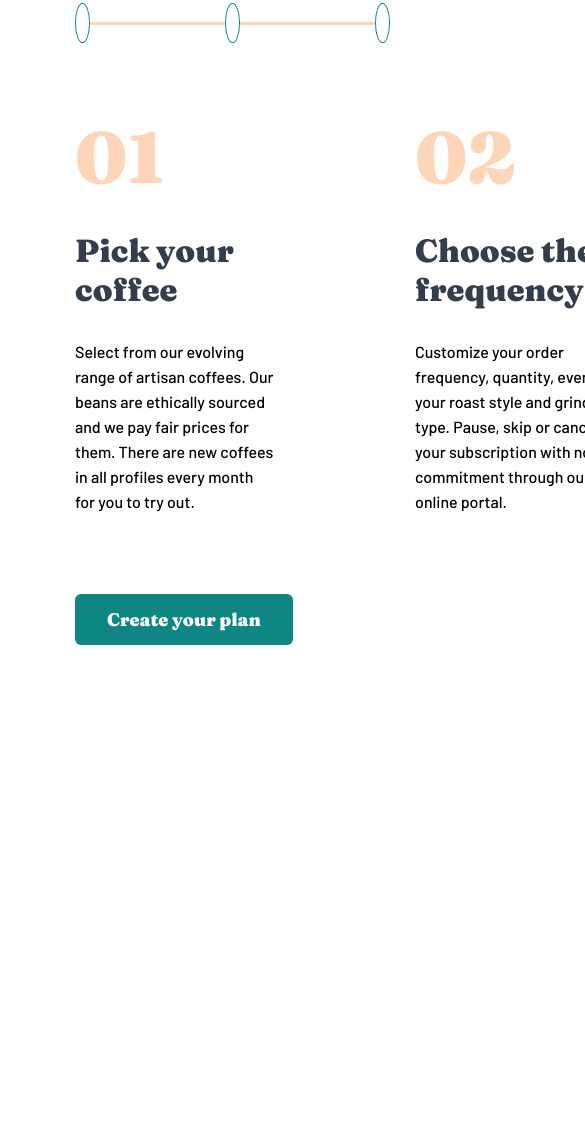
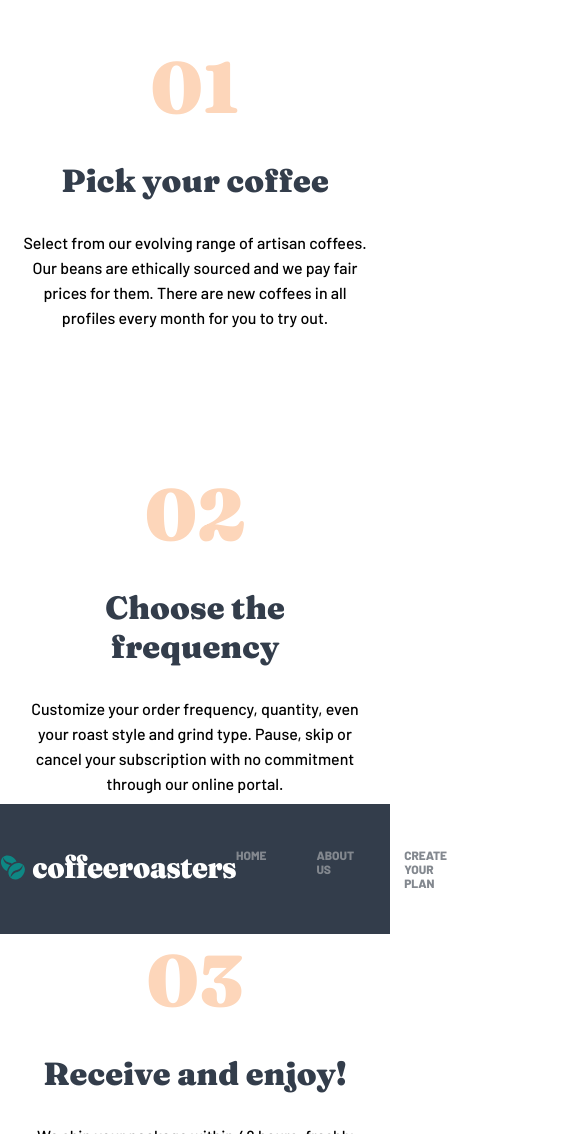
Before and after one commit to Muh1isa/coffee-template, a plain HTML site: page index.html in a window 390 px wide. Shown: the part 4127-5261 px from the top of the page, 585 px wide, since content can reach past the window. Before the commit the page ends 5131 px from the top, so only its background shows below. Drawn offline with Linux system fonts and the light colour scheme.

Commit message:
finished

```diff
--- a/index.html
+++ b/index.html
@@ -111,7 +111,21 @@
         </section>
     </main>
     <footer class="footer">
-
+        <div class="container footer__wrapper">
+            <div class="footer__logo">
+                <img src="./images/logo-f.svg" alt="logo image">
+            </div>
+            <ul class="footer__list">
+                <li class="footer__list-item">home</li>
+                <li class="footer__list-item">about us</li>
+                <li class="footer__list-item">create your plan</li>
+            </ul>
+            <div class="footer__icons">
+                <i class="fa-brands fa-square-facebook"></i>
+                <i class="fa-brands fa-twitter"></i>
+                <i class="fa-brands fa-instagram"></i>
+            </div>
+        </div>
     </footer>
 </body>
 </html>
--- a/scss/blocks/_footer.scss
+++ b/scss/blocks/_footer.scss
@@ -0,0 +1,21 @@
+.footer {
+    height: 130px;
+    background-color: #333D4B;
+    &__wrapper {
+        height: 100%;
+        display: flex;
+        align-items: center;
+        justify-content: space-between;
+    }
+    &__list {
+        color: #83888F;
+    }
+    &__icons {
+        display: flex;
+        gap: 30px;
+        .fa-brands {
+            font-size: 24px;
+            color: #fff;
+        }
+    }
+}
--- a/scss/blocks/_header.scss
+++ b/scss/blocks/_header.scss
@@ -81,7 +81,7 @@
             &-btn {
                 position: absolute;
                 top: 300px;
-                left: 100px;
+                left: 90px;
             }
         }
     }
--- a/scss/blocks/_section3.scss
+++ b/scss/blocks/_section3.scss
@@ -1,5 +1,5 @@
 .section3 {
-    height: 900px;
+    height: 700px;
     margin: 180px auto;
     &__title {
         color: #83888F;
@@ -48,3 +48,30 @@
         margin: 80px 0 0 75px;
     }
 }
+
+
+
+@media screen and (max-width: 400px) {
+    .section3 {
+        width: 100%;
+        padding: 20px;
+        &__title {
+            text-align: center;
+            margin: 0;
+        }
+        &__dots-wrapper {
+            display: none;
+        }
+        &__wrapper {
+            flex-wrap: wrap;
+            margin: 70px 0 0 0;
+        }
+        &__box {
+            width: 100%;
+            text-align: center;
+            &-title {
+                width: 100%;
+            }
+        }
+    }
+}
```
Also changed, not shown: css/main.css, images/logo-f.svg (added), scss/main.css, 2 other files.
